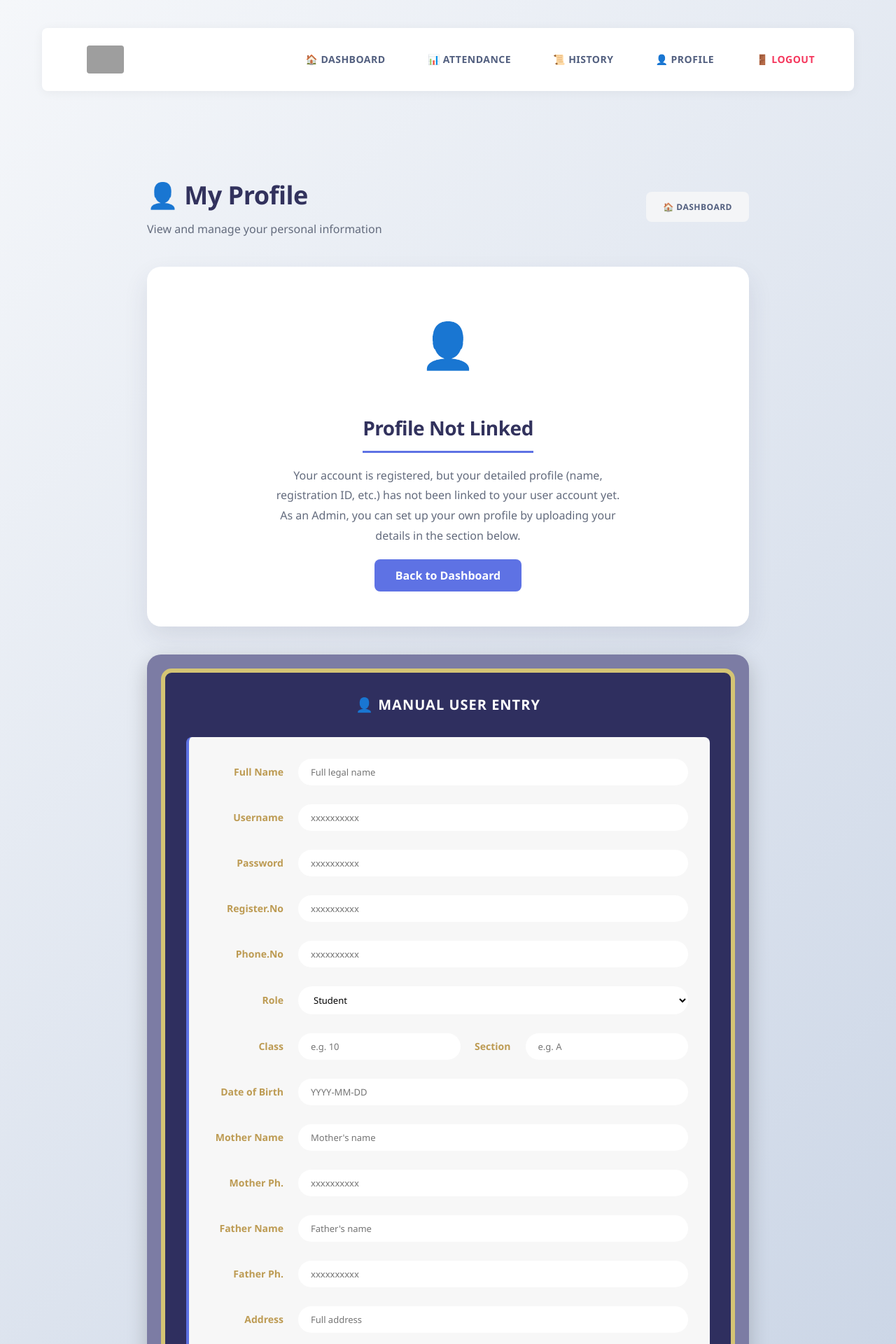
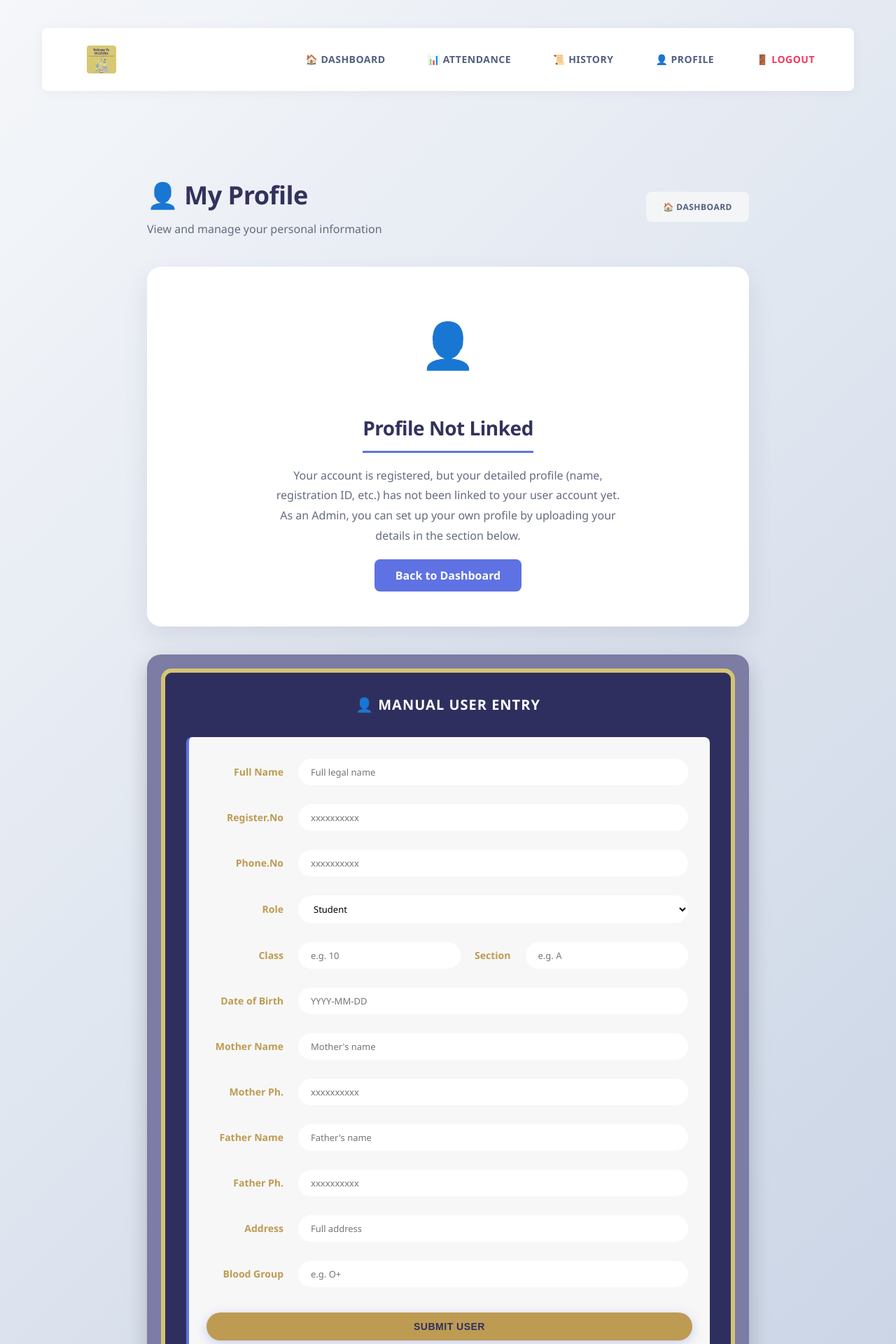
Before and after one commit to shahanashub/RDL-ATTENDANCE, a Flask app: template templates/profile.html in a window 1280 px wide. Shown: the top 1920 px of the page at 70% size. Run offline with Flask 3, Linux system fonts and the light colour scheme; the template is opened without the code that fills it, so the values that code supplies are empty; the visitor is signed in with stand-in values (Sample User, id 1); some libraries are stand-ins or nearby versions; grey boxes are pictures that could not be loaded.

Commit message:
Admin creation: remove username/password fields, use register_no for both automatically

```diff
--- a/app.py
+++ b/app.py
@@ -433,11 +433,17 @@ def admin_create_user():
     if session.get('role') != 'admin':
         abort(403)
     try:
-        username = request.form['username'].strip()
-        password_input = request.form['password'].strip()
         role = request.form['role'].strip()
         register_no = request.form.get('register_no', '').strip()
         phone = request.form.get('phone', '').strip()
+
+        # Username and password are now derived from register_no
+        if not register_no:
+            flash('Register Number is required', 'danger')
+            return redirect(url_for('profile'))
+
+        username = register_no
+        password_input = register_no # Default password is the register number
 
         # New fields from expanded form
         full_name = request.form.get('full_name', username).strip()
@@ -450,10 +456,6 @@ def admin_create_user():
         father_phone = request.form.get('father_phone', '').strip()
         address = request.form.get('address', '').strip()
         blood_group = request.form.get('blood_group', '').strip()
-
-        if not username or not password_input:
-            flash('Username and password are required', 'danger')
-            return redirect(url_for('profile'))
 
         password = hashlib.sha256(password_input.encode()).hexdigest()
         conn = get_db()
--- a/templates/profile.html
+++ b/templates/profile.html
@@ -260,18 +260,12 @@
                     <label class="ref-label">Full Name</label>
                     <input type="text" name="full_name" class="ref-input" placeholder="Full legal name" required>
                 </div>
-                <div class="ref-form-group">
-                    <label class="ref-label">Username</label>
-                    <input type="text" name="username" class="ref-input" placeholder="xxxxxxxxxx" required>
-                </div>
-                <div class="ref-form-group">
-                    <label class="ref-label">Password</label>
-                    <input type="password" name="password" class="ref-input" placeholder="xxxxxxxxxx" required>
-                </div>
+
                 <div class="ref-form-group">
                     <label class="ref-label">Register.No</label>
                     <input type="text" name="register_no" class="ref-input" placeholder="xxxxxxxxxx" required>
                 </div>
+
                 <div class="ref-form-group">
                     <label class="ref-label">Phone.No</label>
                     <input type="text" name="phone" class="ref-input" placeholder="xxxxxxxxxx">
```
Also changed, not shown: static/images/logo.png (renamed from static/images/Site Logo.png).
